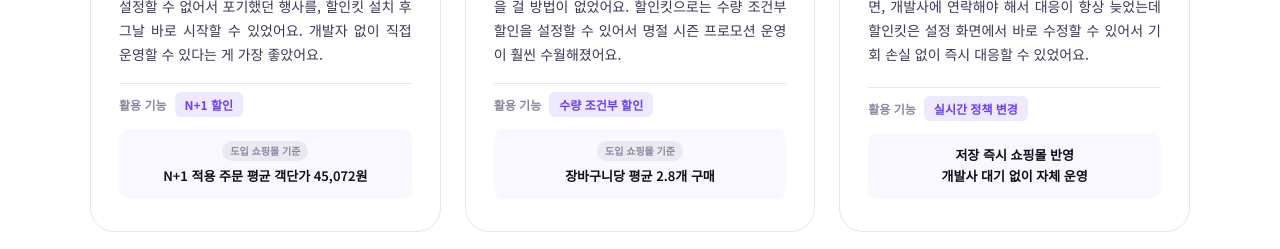
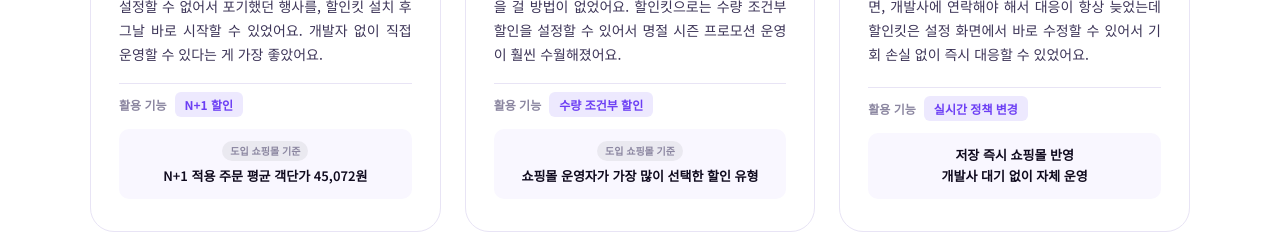
Before and after one commit to lala98-ux/discount-kit, a plain HTML site: page index.html in a window 1280 px wide. Shown: the part 3400-3649 px from the top of the page. Drawn offline with Linux system fonts and the light colour scheme.

Commit message:
Add files via upload

```diff
--- a/index.html
+++ b/index.html
@@ -2399,7 +2399,7 @@
         </div>
         <div class="usecase-result">
           <span class="usecase-result-tag">도입 쇼핑몰 기준</span>
-          장바구니당 평균 2.8개 구매
+          쇼핑몰 운영자가 가장 많이 선택한 할인 유형
         </div>
       </div>
 
```
